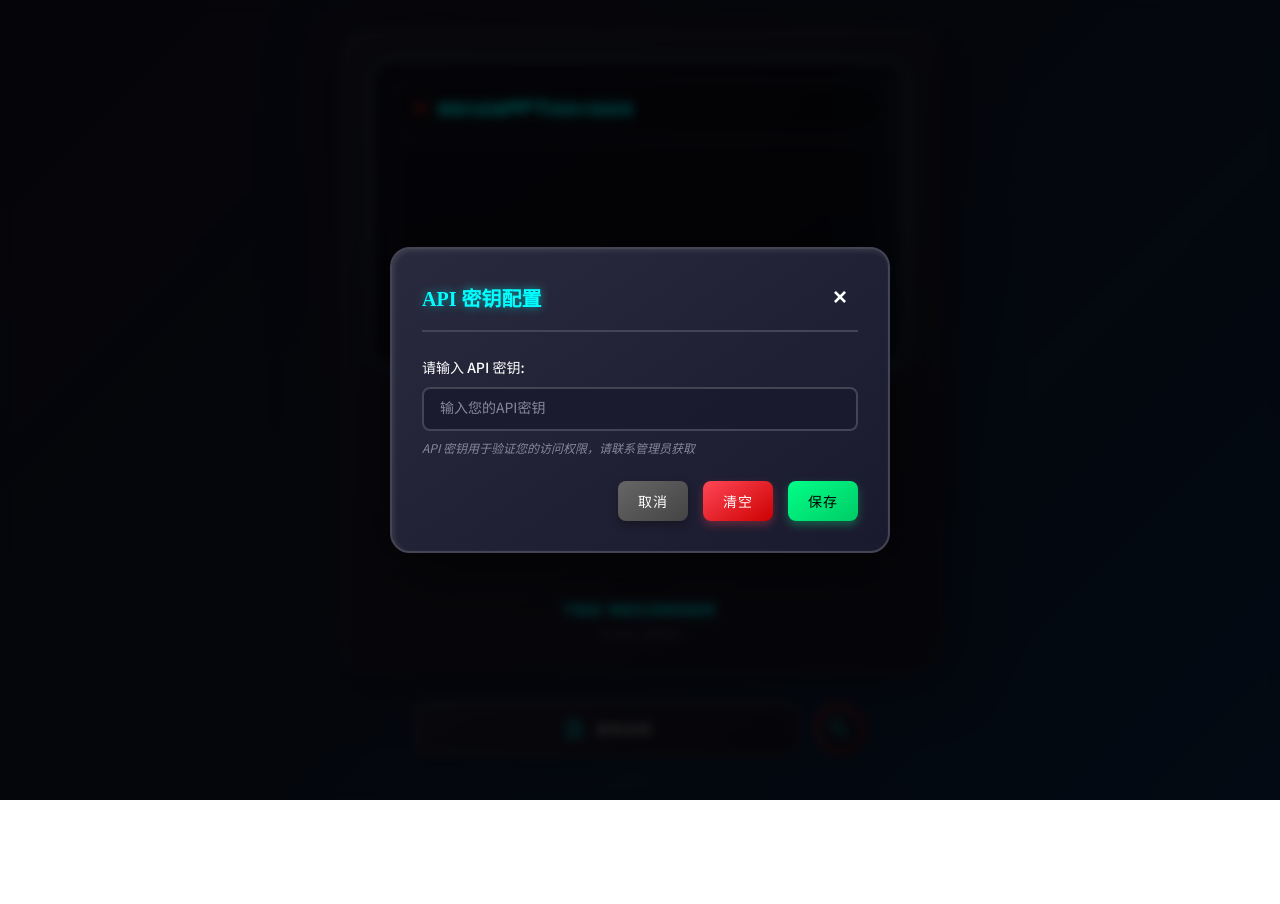
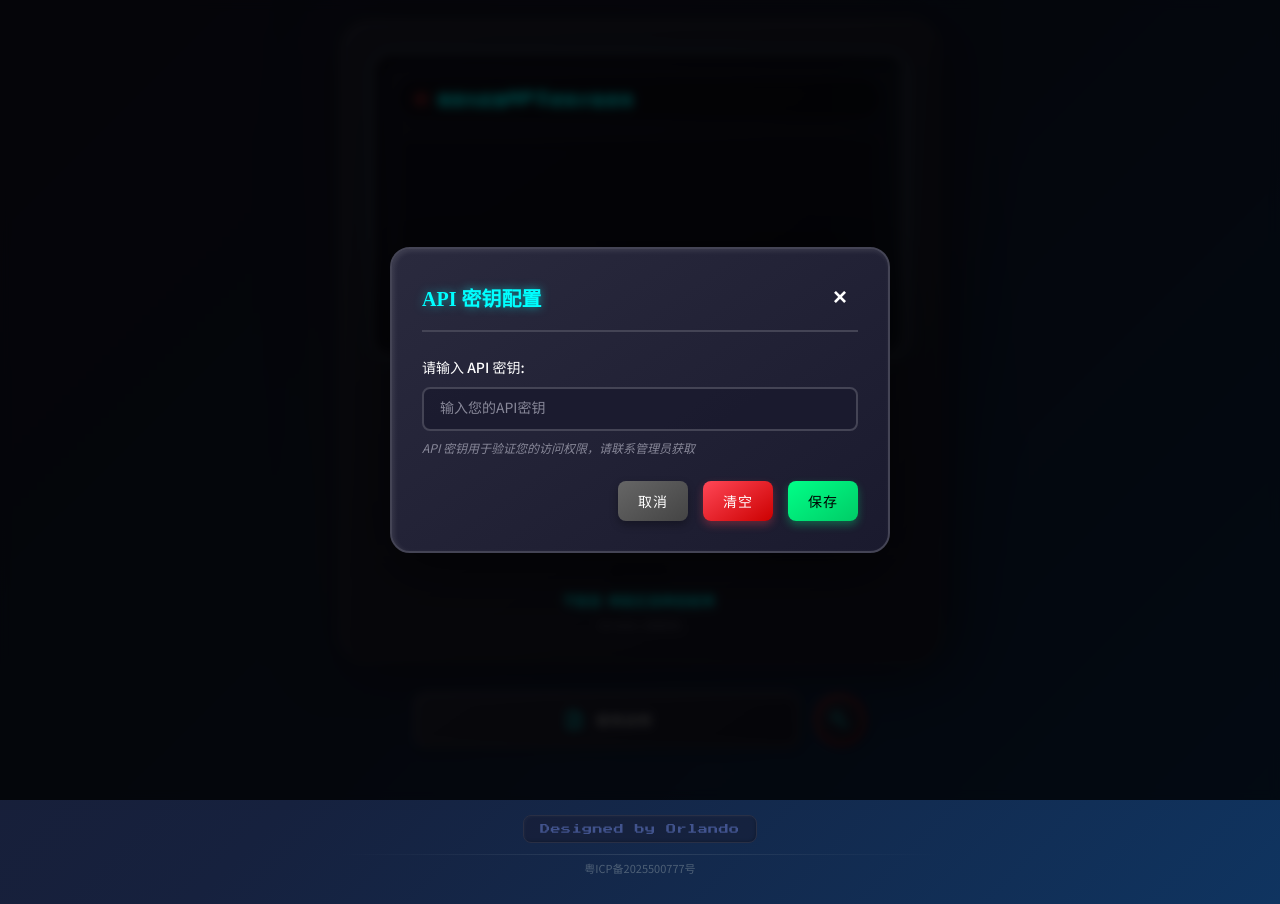
Before and after one commit to OrlandoHsu29/Teo-Estuary, a website: page frontend/src/index.html in a window 1280 px wide. Before the commit the page ends 800 px from the top, so only its background shows below. Drawn offline with Linux system fonts and the light colour scheme; a web font is replaced by a local one.

Commit message:
增加备案信息和开发者信息

```diff
--- a/frontend/src/css/style.css
+++ b/frontend/src/css/style.css
@@ -1138,6 +1138,137 @@ body {
     }
 }
 
+/* 底部信息样式 */
+.footer-info {
+    width: 100%;
+    max-width: 500px;
+    margin: 15px auto 0;
+    padding: 8px;
+    display: flex;
+    flex-direction: column;
+    align-items: center;
+    gap: 3px;
+}
+
+.footer-line {
+    text-align: center;
+    opacity: 0.7;
+    transition: opacity 0.3s ease;
+    display: flex;
+    align-items: center;
+    justify-content: center;
+    gap: 0;
+}
+
+.footer-line:hover {
+    opacity: 1;
+}
+
+
+.dev-text {
+    display: inline-block;
+    padding: 8px 16px;
+    background: rgba(26, 26, 46, 0.6);
+    border: 1px solid #333344;
+    border-radius: 8px;
+    box-shadow:
+        inset 1px 1px 3px rgba(255, 255, 255, 0.05),
+        inset -1px -1px 3px rgba(0, 0, 0, 0.3);
+    transition: all 0.3s ease;
+
+    font-family: 'Press Start 2P', 'Noto Sans SC', monospace;
+    font-size: 10px;
+    color: #5566aa;
+    letter-spacing: 0.5px;
+}
+
+.dev-text:hover {
+    background: rgba(26, 26, 46, 0.8);
+    border-color: #4466ff;
+    box-shadow:
+        0 0 15px rgba(68, 102, 255, 0.2),
+        inset 1px 1px 3px rgba(255, 255, 255, 0.1),
+        inset -1px -1px 3px rgba(0, 0, 0, 0.3);
+    transform: translateY(-1px);
+    color: #6688ff;
+}
+
+/* 分隔线样式 */
+.footer-divider {
+    width: 600px;
+    height: 1px;
+    background: linear-gradient(90deg,
+        transparent,
+        rgba(102, 119, 136, 0.3),
+        transparent
+    );
+    margin: 8px 0 2px 0;
+}
+
+/* 备案链接样式 */
+.icp-link {
+    font-family: 'Noto Sans SC', -apple-system, BlinkMacSystemFont, 'Segoe UI', Roboto, sans-serif;
+    font-size: 11px;
+    color: #667788;
+    text-decoration: none;
+    transition: color 0.3s ease;
+}
+
+.icp-link:hover {
+    color: #8899bb;
+}
+
+.icp-separator {
+    color: #667788;
+    font-size: 12px;
+    margin: 0 8px;
+}
+
+
+/* 响应式适配 */
+@media (max-width: 768px) {
+    .footer-info {
+        margin-top: 12px;
+        padding: 6px;
+    }
+
+    .icp-text {
+        font-size: 9px;
+    }
+
+    .dev-text {
+        font-size: 9px;
+        padding: 6px 12px;
+    }
+}
+
+@media (max-width: 480px) {
+    .footer-info {
+        margin-top: 10px;
+        padding: 5px;
+    }
+
+    .icp-text {
+        font-size: 8px;
+    }
+
+    .dev-text {
+        font-size: 8px;
+        padding: 5px 10px;
+    }
+}
+
+/* 深色模式优化 */
+@media (prefers-color-scheme: dark) {
+    .icp-footer::before {
+        background: linear-gradient(90deg,
+            transparent,
+            rgba(0, 255, 255, 0.2),
+            transparent
+        );
+    }
+}
+
 /* 减少动画效果（针对用户的动画偏好设置） */
 @media (prefers-reduced-motion: reduce) {
     *,
--- a/frontend/src/index.html
+++ b/frontend/src/index.html
@@ -3,7 +3,7 @@
 <head>
     <meta charset="UTF-8">
     <meta name="viewport" content="width=device-width, initial-scale=1.0">
-    <title>方言录音机 - 方言数据收集</title>
+    <title>Teo Recorder - 潮汕话录音机</title>
     <link rel="preload" href="../fonts/dotted_songti_v_0_1/DottedSongtiSquareRegular.otf" as="font" type="font/otf" crossorigin>
     <link rel="stylesheet" href="./css/style.css">
     <link href="https://fonts.googleapis.com/css2?family=Orbitron:wght@400;700;900&family=Noto+Sans+SC:wght@300;400;500;700&family=Press+Start+2P&display=swap" rel="stylesheet">
@@ -133,13 +133,13 @@
                 <div class="manual-paper">
                     <div class="manual-header">
                         <div class="manual-title">TEO RECORDER</div>
-                        <div class="manual-subtitle">快速使用指南</div>
+                        <div class="manual-subtitle">潮汕话录音机快速使用指南</div>
                     </div>
 
                     <div class="manual-steps">
                         <div class="step-item">
                             <div class="step-number">1</div>
-                            <div class="step-text">点击获取新句子按钮，获取AI生成的练习文本</div>
+                            <div class="step-text">点击更新按钮，获取新的跟读文本</div>
                         </div>
                         <div class="step-item">
                             <div class="step-number">2</div>
@@ -147,7 +147,7 @@
                         </div>
                         <div class="step-item">
                             <div class="step-number">3</div>
-                            <div class="step-text">用潮汕话朗读屏幕上显示的文本内容</div>
+                            <div class="step-text">用潮汕话语速适中、口齿清晰地朗读屏幕上显示的文本内容</div>
                         </div>
                         <div class="step-item">
                             <div class="step-number">4</div>
@@ -163,6 +163,19 @@
                         <div class="manual-note">按空格键可快速开始/停止录音</div>
                     </div>
                 </div>
+            </div>
+        </div>
+
+        <!-- 底部信息 -->
+        <div class="footer-info">
+            <div class="footer-line">
+                <span class="dev-text">Designed by Orlando</span>
+            </div>
+            <div class="footer-divider"></div>
+            <div class="footer-line">
+                <a href="https://beian.miit.gov.cn" target="_blank" rel="noopener noreferrer" class="icp-link">粤ICP备2025500777号</a>
+                <!-- <span class="icp-separator">|</span>
+                <a href="http://www.beian.gov.cn/portal/registerSystemInfo" target="_blank" rel="noopener noreferrer" class="icp-link">粤公网安备11010802012345号</a> -->
             </div>
         </div>
     </div>
```
